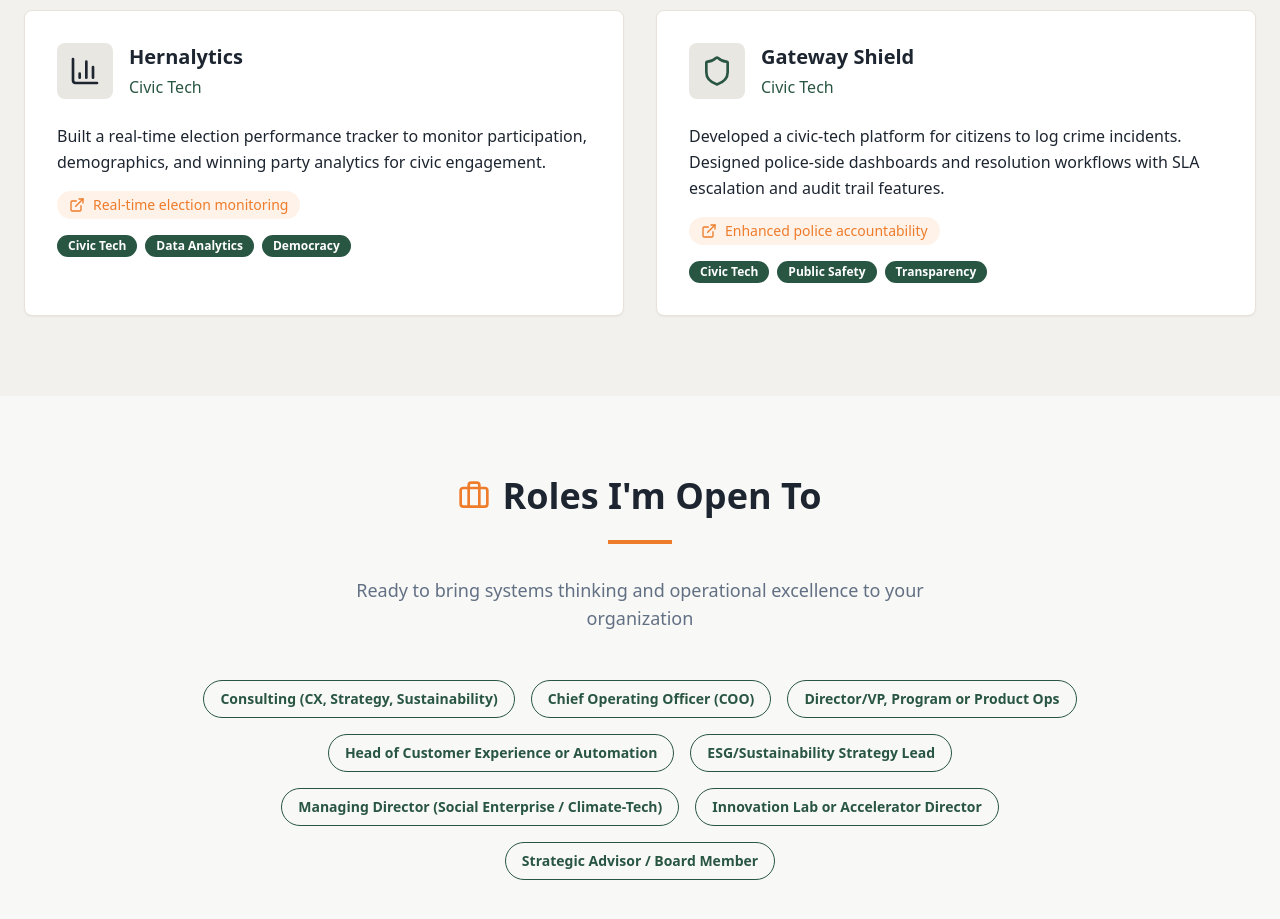
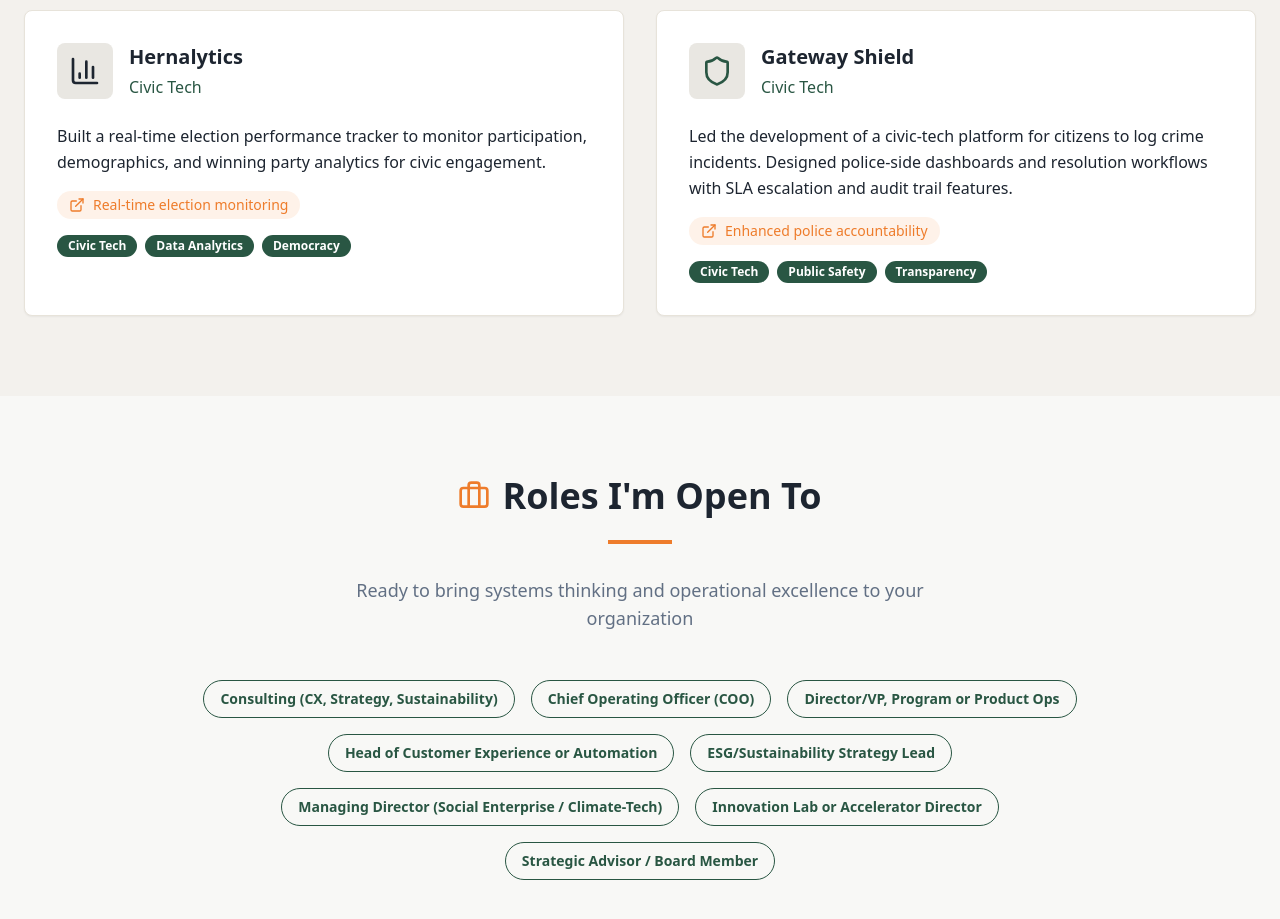
Before and after one commit to odietea/scale-impact-clarity, a React (Vite) app: page / in a window 1280 px wide. Shown: the part 3700-4619 px from the top of the page. Built offline with nearby package versions, Linux system fonts and the light colour scheme.

Commit message:
Update project description

```diff
--- a/src/components/ProjectsSection.tsx
+++ b/src/components/ProjectsSection.tsx
@@ -49,7 +49,7 @@ const ProjectsSection = () => {
       icon: <Shield className="w-8 h-8 text-secondary" />,
       title: "Gateway Shield",
       company: "Civic Tech",
-      description: "Developed a civic-tech platform for citizens to log crime incidents. Designed police-side dashboards and resolution workflows with SLA escalation and audit trail features.",
+      description: "Led the development of a civic-tech platform for citizens to log crime incidents. Designed police-side dashboards and resolution workflows with SLA escalation and audit trail features.",
       impact: "Enhanced police accountability",
       tags: ["Civic Tech", "Public Safety", "Transparency"]
     }
```
